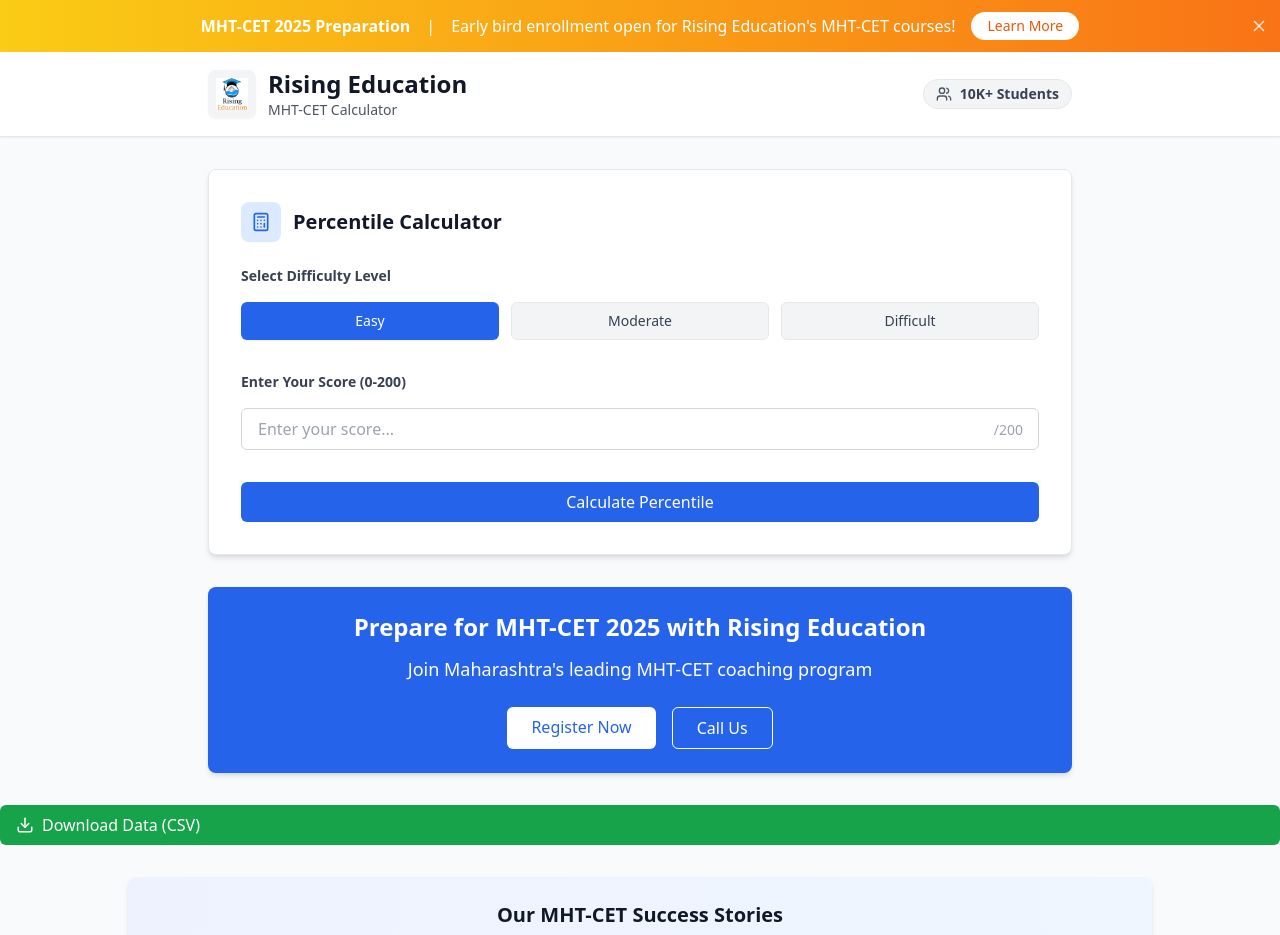
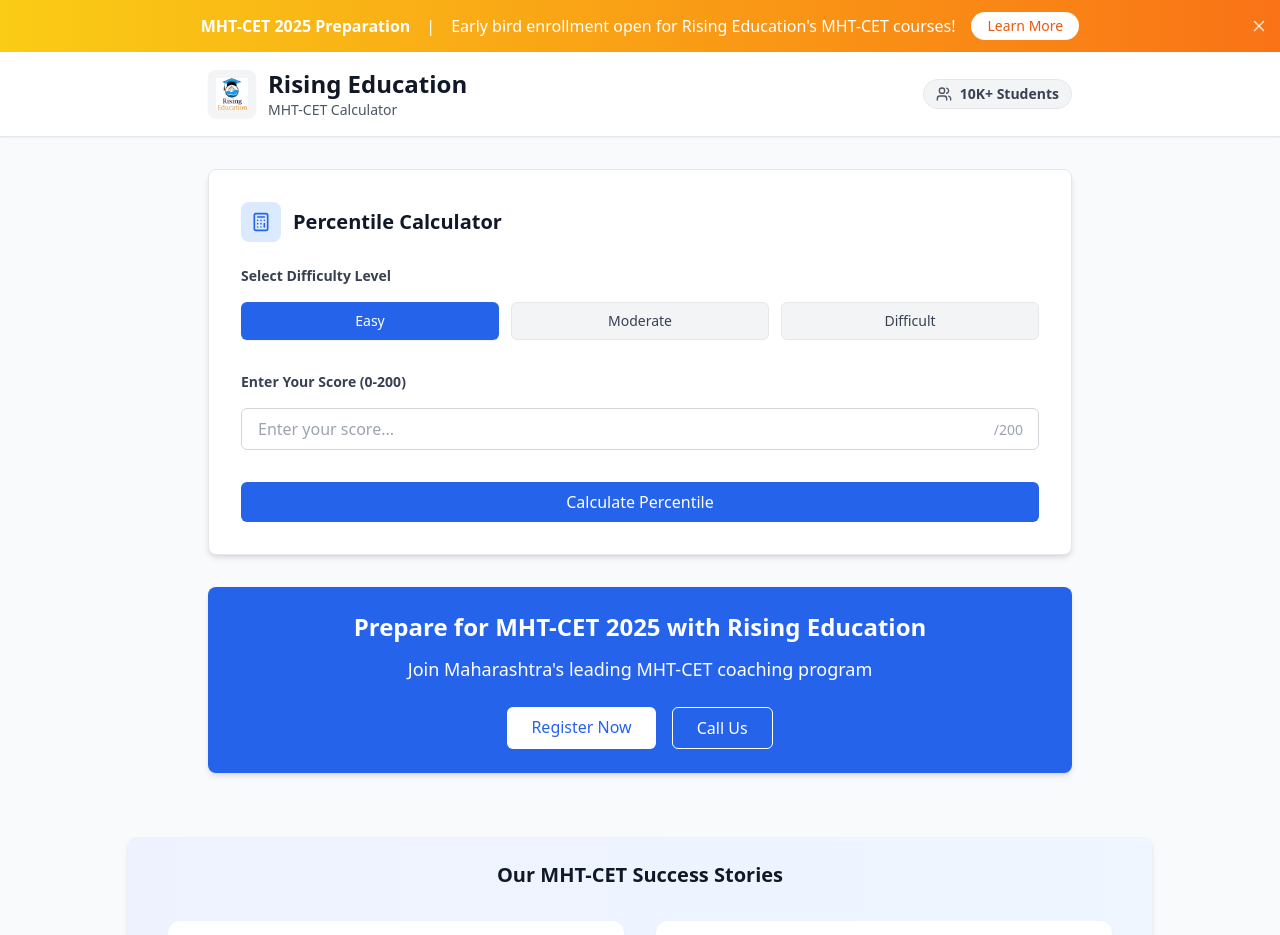
Before and after one commit to Bhushanmane2004/marksvspercentile, a React (Vite) app: page / in a window 1280 px wide. Shown: the top 935 px of the page. Built offline with nearby package versions, Linux system fonts and the light colour scheme.

Commit message:
Review final 1

```diff
--- a/src/App.tsx
+++ b/src/App.tsx
@@ -2,7 +2,6 @@ import React, { useState } from 'react';
 import { BarChart, Calculator, TrendingUp, Award, Users, BookOpen } from 'lucide-react';
 import StudentDetailsForm, { StudentDetails } from './components/StudentDetailsForm';
 import percentileData from './data/percentileData';
-import DownloadDataButton from './components/excel';
 import PromotionalBanner from './components/PromotionalBanner';
 import PromotionalFooter from './components/PromotionalFooter';
 import SuccessTestimonials from './components/SuccessTestimonials';
@@ -193,7 +192,6 @@ function App() {
         difficulty={difficulty}
         percentile={percentile ?? undefined}
       />
-      <DownloadDataButton />
       <SuccessTestimonials />
       <PromotionalFooter />
     </div>
```
